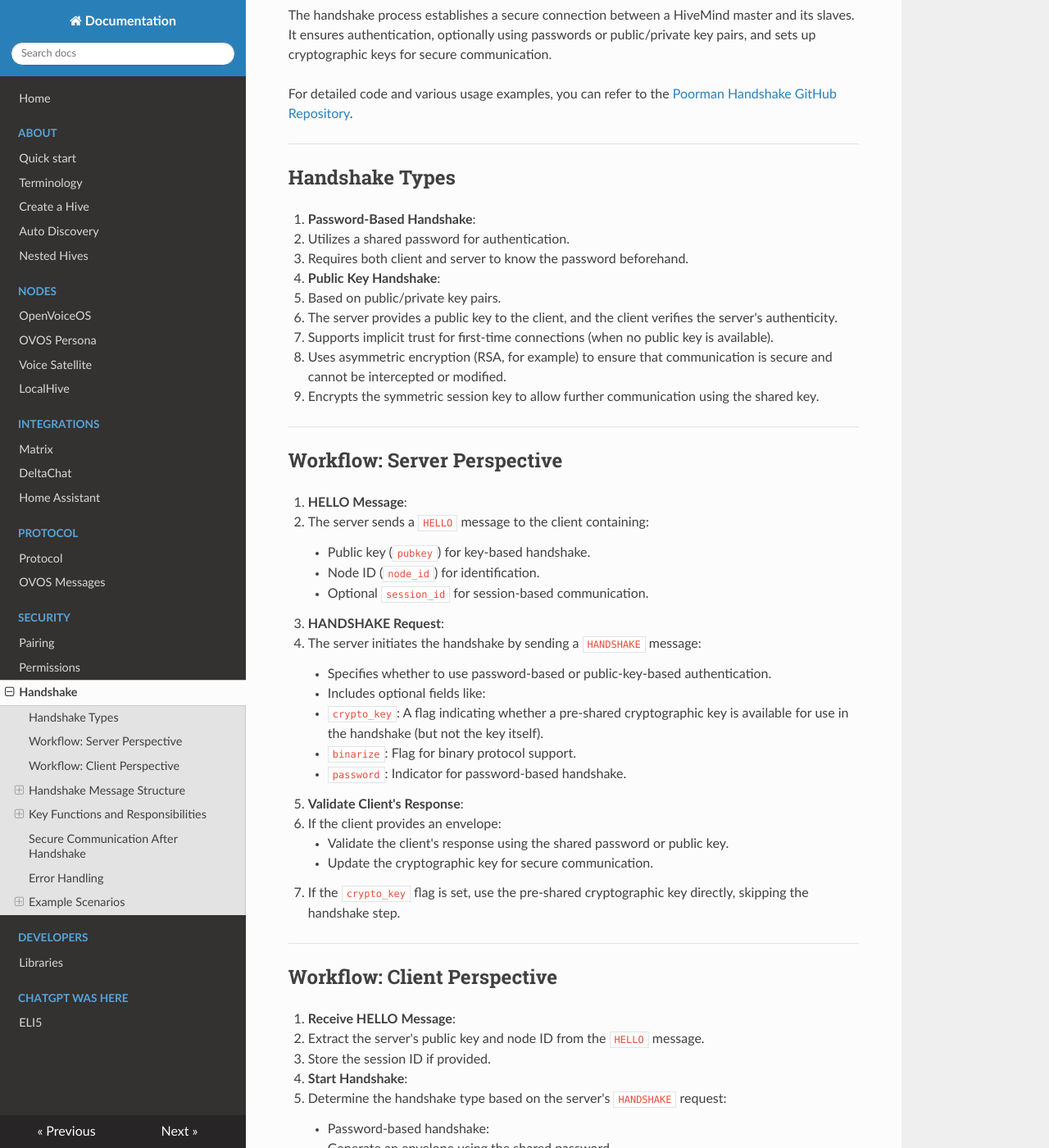
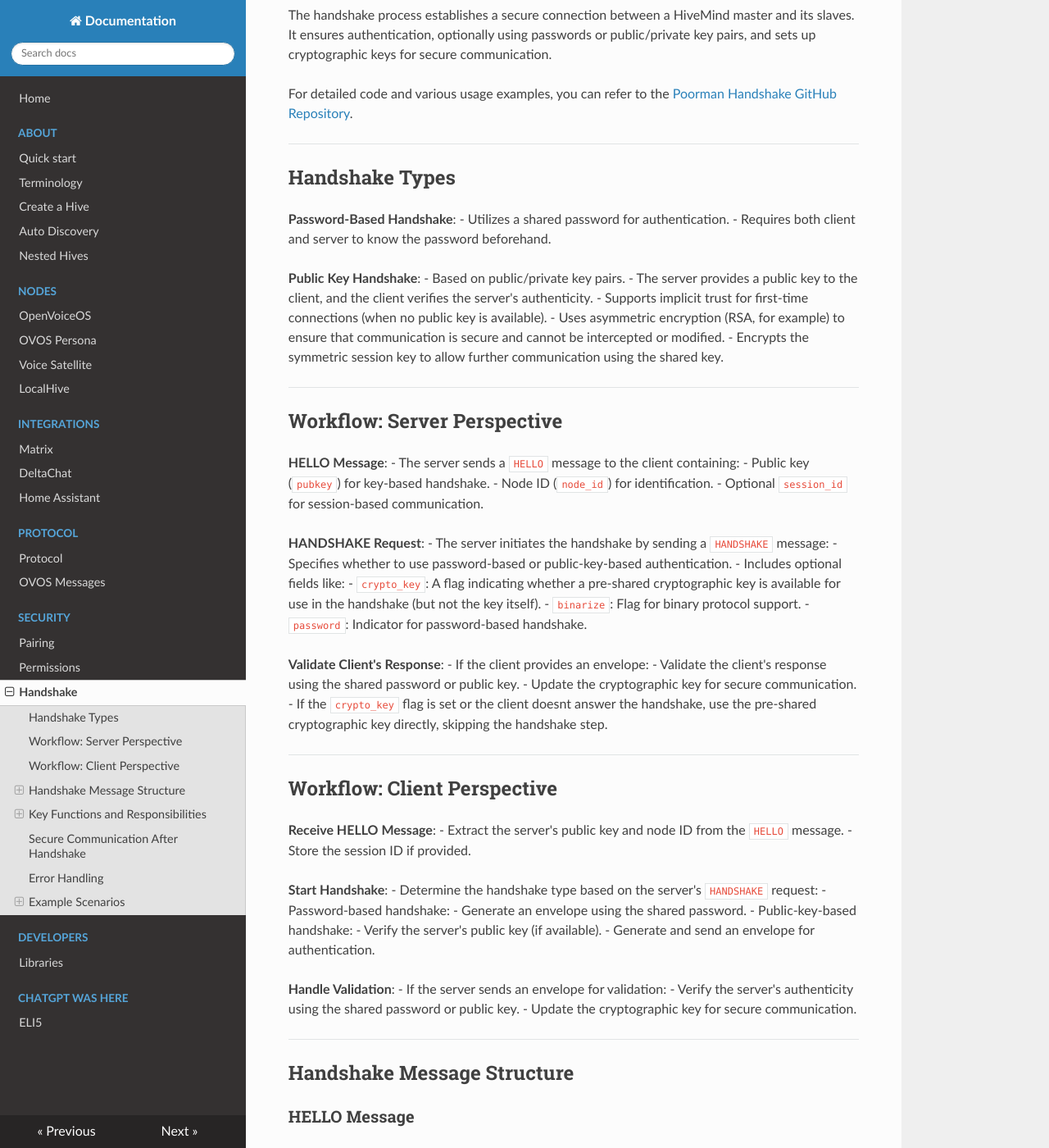
Before and after one commit to JarbasHiveMind/HiveMind-community-docs, an MkDocs documentation site: the page built from docs/12_handshake.md, in a window 1280 px wide and 1400 px high, scrolled down 249 px. Shown: the whole window at 82% size. Built offline with MkDocs 1.6.1, drawn with Linux system fonts in a browser that asks for light colours; nearby versions of some CDN libraries; some of the changed text lies outside the part shown.

Commit message:
formating

```diff
--- a/docs/12_handshake.md
+++ b/docs/12_handshake.md
@@ -39,21 +39,21 @@ For detailed code and various usage examples, you can refer to the [Poorman Hand
        - `binarize`: Flag for binary protocol support.
        - `password`: Indicator for password-based handshake.
 
-3. **Validate Client's Response**:
+**Validate Client's Response**:
    - If the client provides an envelope:
      - Validate the client's response using the shared password or public key.
      - Update the cryptographic key for secure communication.
-   - If the `crypto_key` flag is set, use the pre-shared cryptographic key directly, skipping the handshake step.
+   - If the `crypto_key` flag is set or the client doesnt answer the handshake, use the pre-shared cryptographic key directly, skipping the handshake step.
 
 ---
 
 ## Workflow: Client Perspective
 
-1. **Receive HELLO Message**:
+**Receive HELLO Message**:
    - Extract the server's public key and node ID from the `HELLO` message.
    - Store the session ID if provided.
 
-2. **Start Handshake**:
+**Start Handshake**:
    - Determine the handshake type based on the server's `HANDSHAKE` request:
      - Password-based handshake:
        - Generate an envelope using the shared password.
```
Also changed, not shown: other parts of docs/12_handshake.md (+5 -5 lines).
